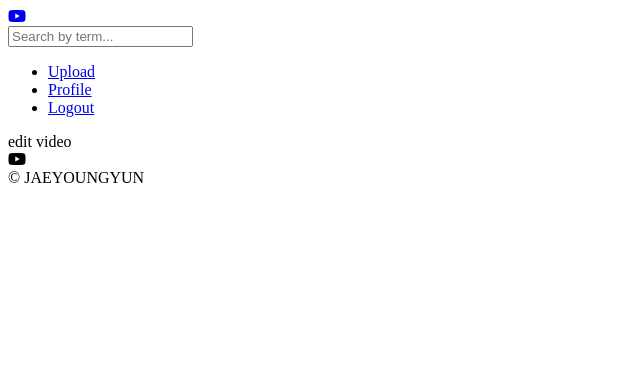
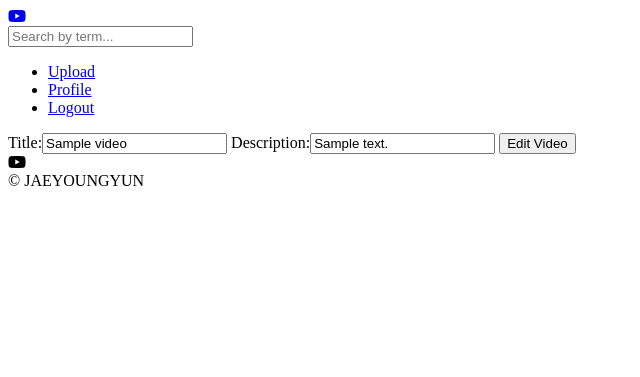
Before and after one commit to korJAEYOUNGYUN/django-youtube_clone, a Django app: page /videos/1/edit in a window 1280 px wide. Shown: the top 377 px of the page, without its empty margins (0-640 px from the left). Run offline with Django 3.2, Linux system fonts and the light colour scheme; a user stored in the database is signed in; tables that the repository leaves empty hold one stand-in row (values such as "Sample post"); some libraries are stand-ins or nearby versions.

Commit message:
Implement edit video and minor revision of templates

```diff
--- a/templates/change_password.html
+++ b/templates/change_password.html
@@ -1,7 +1,7 @@
 {% extends 'layouts/basic.html' %}
 
 {% block content %}
-    <form action={% url 'change_password' %} method="post">
+    <form method="post" action={% url 'change_password' %}>
         {% csrf_token %}
         {{ form }}
         <input type="submit" value="Change Password">
--- a/templates/edit_profile.html
+++ b/templates/edit_profile.html
@@ -2,7 +2,7 @@
 
 {% block content %}
     <div class="form-container">
-        <form action={% url 'edit_profile' %} method="post" enctype="multipart/form-data">
+        <form method="post" enctype="multipart/form-data" action={% url 'edit_profile' %}>
             {% csrf_token %}
             {{ form }}
             <input type="submit" value="Update Profile">
--- a/templates/edit_video.html
+++ b/templates/edit_video.html
@@ -1,5 +1,11 @@
 {% extends 'layouts/basic.html' %}
 
 {% block content %}
-    edit video
+    <div class="form-container">
+        <form method="post" enctype="multipart/form-data" action={% url 'edit_video' video_id %}>
+            {% csrf_token %}
+            {{ form }}
+            <input type="submit" value="Edit Video">
+        </form>
+    </div>
 {% endblock %}
--- a/templates/login.html
+++ b/templates/login.html
@@ -1,7 +1,7 @@
 {% extends 'layouts/basic.html' %}
 
 {% block content %}
-    <form action={% url 'login' %} method="post">
+    <form method="post" action={% url 'login' %}>
         {% csrf_token %}
         {{ form }}
         <input type="submit" value="Login">
--- a/templates/upload.html
+++ b/templates/upload.html
@@ -2,7 +2,7 @@
 
 {% block content %}
     <div class="form-container">
-        <form action={% url 'upload' %} method="post" enctype="multipart/form-data">
+        <form method="post" enctype="multipart/form-data" action={% url 'upload' %}>
             {% csrf_token %}
             {{ form }}
             <input type="submit" value="Upload Video">
--- a/video/urls.py
+++ b/video/urls.py
@@ -7,7 +7,7 @@ urlpatterns = [
     path('', views.Home.as_view(), name='home'),
     path('videos/upload/', views.Upload.as_view(), name='upload'),
     path('search/', views.Search.as_view(), name='search'),
+    path('videos/<int:id>/edit', views.EditVideo.as_view(), name='edit_video'),
     path('videos/<int:pk>/', views.VideoDetail.as_view(), name='video_detail'),
-    path('videos/<int:id>/edit', views.EditVideo.as_view(), name='edit_video'),
     # path('<int:id>/delete', views.DeleteVideo.as_view(), name='delete_video'),
 ]
--- a/video/views.py
+++ b/video/views.py
@@ -28,8 +28,37 @@ class Search(ListView):
 
 
 # 비디오 creator와 유저가 일치하는지 확인해야함
-class EditVideo(LoginRequiredMixin, TemplateView):
+class EditVideo(LoginRequiredMixin, FormView):
     template_name = 'edit_video.html'
+    form_class = forms.EditVideoForm
+
+    def get_initial(self):
+        initial = super(EditVideo, self).get_initial()
+        video = get_object_or_404(Video, id=self.kwargs['id'])
+        self.video = video
+        initial.update({'title': video.title,
+                        'description': video.description})
+
+        return initial
+
+    def form_valid(self, form):
+        creator = self.video.creator
+
+        if self.request.user.id == creator.user.id:
+            title = form.data['title']
+            description = form.data['description']
+
+            self.video.title = title
+            self.video.description = description
+            self.video.save()
+
+            return redirect(reverse('video_detail', args=(self.video.id,)))
+        else:
+            return redirect(reverse('home'))
+
+    def get_context_data(self, **kwargs):
+        kwargs['video_id'] = self.kwargs['id']
+        return super(EditVideo, self).get_context_data(**kwargs)
 
 
 class Upload(LoginRequiredMixin, FormView):
```
